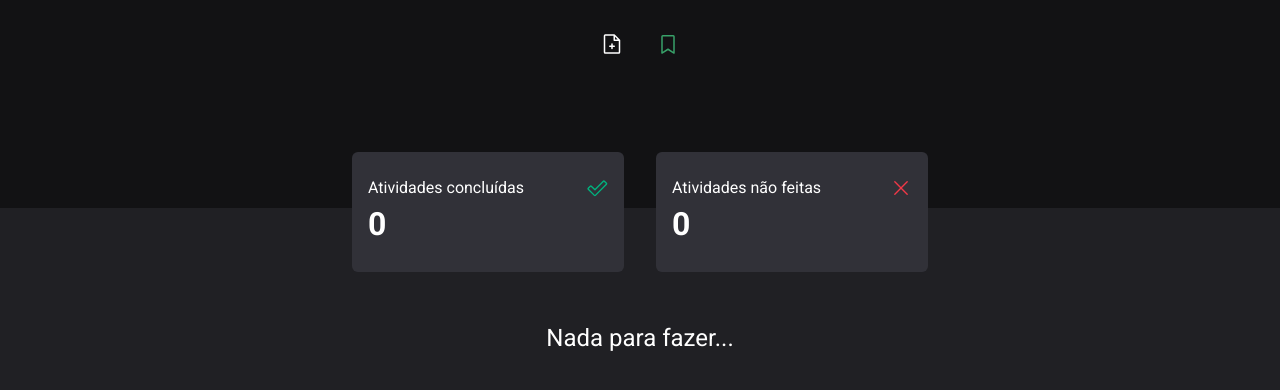
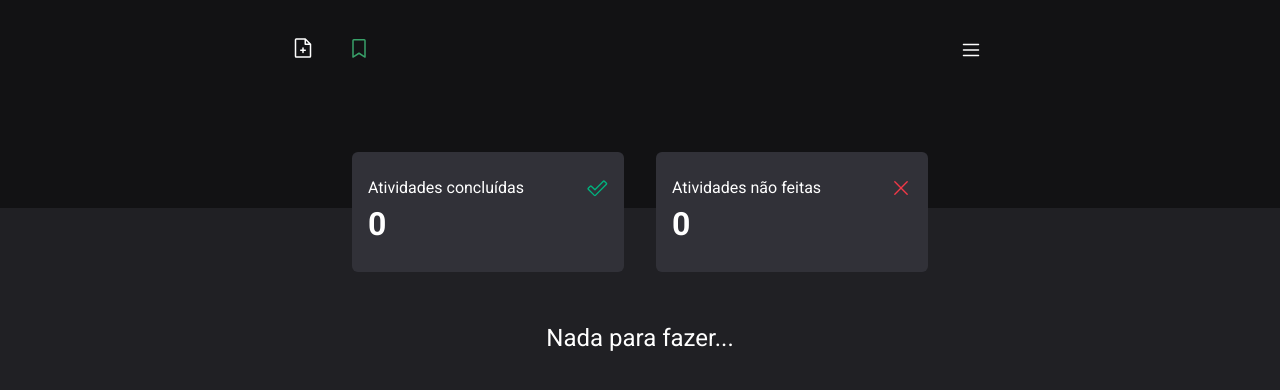
Before and after one commit to pdanmt/Planner, a React (Vite) app: page /planner in a window 1280 px wide. Shown: the top 390 px of the page. Built offline with nearby package versions, Linux system fonts and the light colour scheme.

Commit message:
menu commit

```diff
--- a/src/components/add-element.tsx
+++ b/src/components/add-element.tsx
@@ -44,9 +44,6 @@ export function AddElement() {
   })
 
   function handleAddElementInPlanner(data: FormData) {
-    const id = new Date().getTime() * new Date().getMilliseconds()
-    data.id = id
-    data.isFinished = false
     dispatchAddElement(data)
     reset()
   }
--- a/src/components/header.tsx
+++ b/src/components/header.tsx
@@ -1,18 +1,34 @@
-import { Box } from '@chakra-ui/react'
-import { BookmarkSimple, FilePlus } from '@phosphor-icons/react'
+import {
+  Box,
+  Button,
+  Icon,
+  Menu,
+  MenuButton,
+  MenuItem,
+  MenuList,
+} from '@chakra-ui/react'
+import {
+  BookmarkSimple,
+  FilePlus,
+  ToggleLeft,
+  List,
+  ToggleRight,
+} from '@phosphor-icons/react'
 import { ToolTipComponent } from './tooltip'
 import { CustomNavLink } from './custom-navlink'
+import { useContext } from 'react'
+import { AddElementContext } from '../contexts/add-element-context'
 
 export function Header() {
+  const { SetHighContrast, highContrast } = useContext(AddElementContext)
+
   return (
+    <Box w="100%" bg="primary" height="13rem">
       <Box
-      w="100%"
-      bg="primary"
         display="flex"
-      alignItems="flex-start"
-      justifyContent="center"
+        alignItems="center"
+        justifyContent="space-around"
         paddingTop="2rem"
-      height="13rem"
       >
         <Box display="flex" alignItems="center" gap="1rem">
           <ToolTipComponent label="Adicionar">
@@ -20,12 +36,43 @@ export function Header() {
               <FilePlus size="1.5rem" cursor="pointer" />
             </CustomNavLink>
           </ToolTipComponent>
+
           <ToolTipComponent label="Agenda em matérias">
             <CustomNavLink to={'/planner'}>
               <BookmarkSimple size="1.5rem" cursor="pointer" />
             </CustomNavLink>
           </ToolTipComponent>
         </Box>
+        <Menu>
+          <MenuButton
+            as={Button}
+            bg="none"
+            _hover={{ bg: 'none' }}
+            _active={{ bg: 'gray5' }}
+          >
+            <Icon as={List} color="white" fontSize={22} />
+          </MenuButton>
+          <MenuList bg="primary" border="1px solid" borderColor="gray4">
+            <MenuItem
+              bg="primary"
+              border="2px solid transparent"
+              borderRadius="6px"
+              _hover={{ border: '2px solid', borderColor: 'gray2' }}
+              display="flex"
+              justifyContent="space-between"
+              alignItems="center"
+              onClick={() => SetHighContrast()}
+            >
+              Alto contraste
+              {highContrast ? (
+                <ToggleRight size={22} />
+              ) : (
+                <ToggleLeft size={22} />
+              )}
+            </MenuItem>
+          </MenuList>
+        </Menu>
+      </Box>
     </Box>
   )
 }
--- a/src/contexts/add-element-context.tsx
+++ b/src/contexts/add-element-context.tsx
@@ -1,4 +1,10 @@
-import { createContext, ReactNode, useEffect, useReducer } from 'react'
+import {
+  createContext,
+  ReactNode,
+  useEffect,
+  useReducer,
+  useState,
+} from 'react'
 import {
   addElementAction,
   markElementAsFinishedAction,
@@ -12,7 +18,9 @@ interface AddElementContextProps {
   dispatchRemoveElement: (id: number) => void
   dispatchMarkElementAsFinished: (id: number) => void
   HighContrast: (index: string) => string
+  SetHighContrast: () => void
   elements: FormData[]
+  highContrast: boolean
 }
 
 interface AddElementContextProviderProps {
@@ -33,11 +41,18 @@ export function AddElementContextProvider({
     return initialState
   })
 
+  const getLocalStorageHighContrast =
+    localStorage.getItem('planner-1.0:high-contrast') === 'true'
+  const [highContrast, setHighContrast] = useState(getLocalStorageHighContrast)
+
   useEffect(() => {
     localStorage.setItem('@planner-1.0:tasks', JSON.stringify(elements))
   }, [elements])
 
   function dispatchAddElement(data: FormData) {
+    const id = new Date().getTime() * new Date().getMilliseconds()
+    data.id = id
+    data.isFinished = false
     dispatch(addElementAction(data))
   }
 
@@ -67,7 +82,18 @@ export function AddElementContextProvider({
       informatica: '#999999',
     }
 
-    return colors[index as keyof typeof colors]
+    if (highContrast) {
+      return colors[index as keyof typeof colors]
+    }
+    return '#313138'
+  }
+
+  function SetHighContrast() {
+    setHighContrast((state) => !state)
+    localStorage.setItem(
+      'planner-1.0:high-contrast',
+      JSON.stringify(!highContrast),
+    )
   }
 
   return (
@@ -78,6 +104,8 @@ export function AddElementContextProvider({
         dispatchRemoveElement,
         dispatchMarkElementAsFinished,
         HighContrast,
+        SetHighContrast,
+        highContrast,
       }}
     >
       {children}
--- a/src/themes/default.ts
+++ b/src/themes/default.ts
@@ -4,7 +4,7 @@ export const DefaultTheme = extendTheme({
   colors: {
     primary: '#121214',
     secondary: '#202024',
-    defaultColor: '#fff',
+    white: '#fff',
 
     red1: '#f03847',
     red2: '#7A1921',
```
Lines whose indentation alone changed are shown as unchanged.
